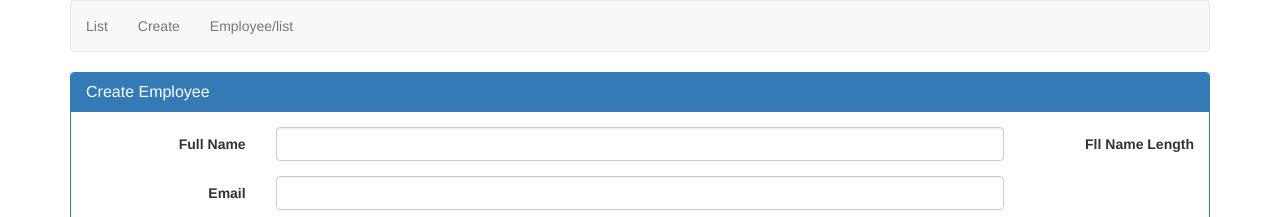
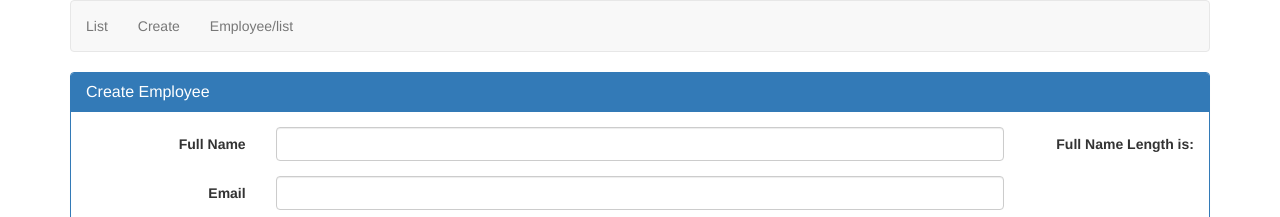
Before and after one commit to stpatelnvs/Angular6Project, an Angular app: page /create in a window 1280 px wide. Shown: the top 217 px of the page. Built offline with nearby package versions, Linux system fonts and the light colour scheme.

Commit message:
changed fullname

```diff
--- a/src/app/employee/create-employee.component.html
+++ b/src/app/employee/create-employee.component.html
@@ -10,7 +10,7 @@
                     <input id="fullName" formControlName="fullName" type="text" class="form-control" onemptied="logValidationErrors()">
 
                 </div>
-                <label class="col-sm-2 control-label">Fll Name Length</label>
+                <label class="col-sm-2 control-label">Full Name Length is:</label>
                 {{formErrors['fullName']}}
             </div>
 
```
